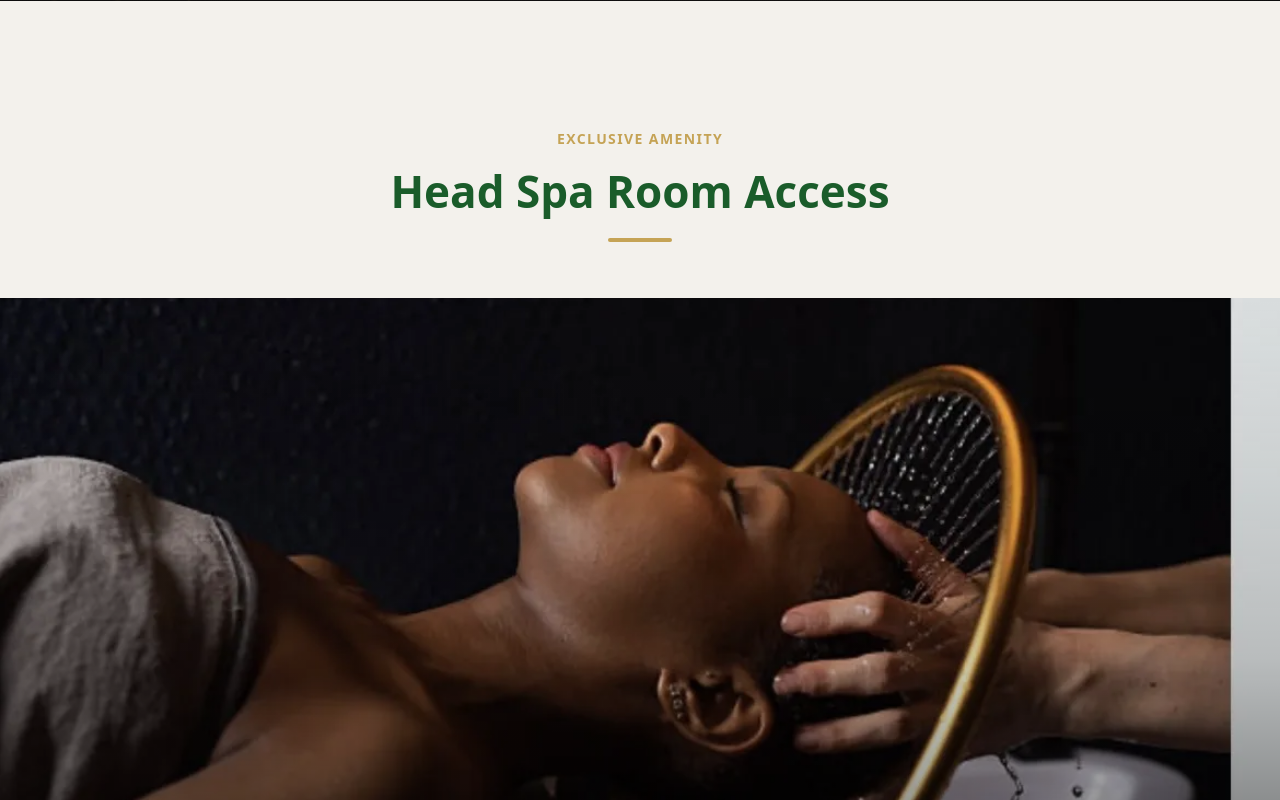
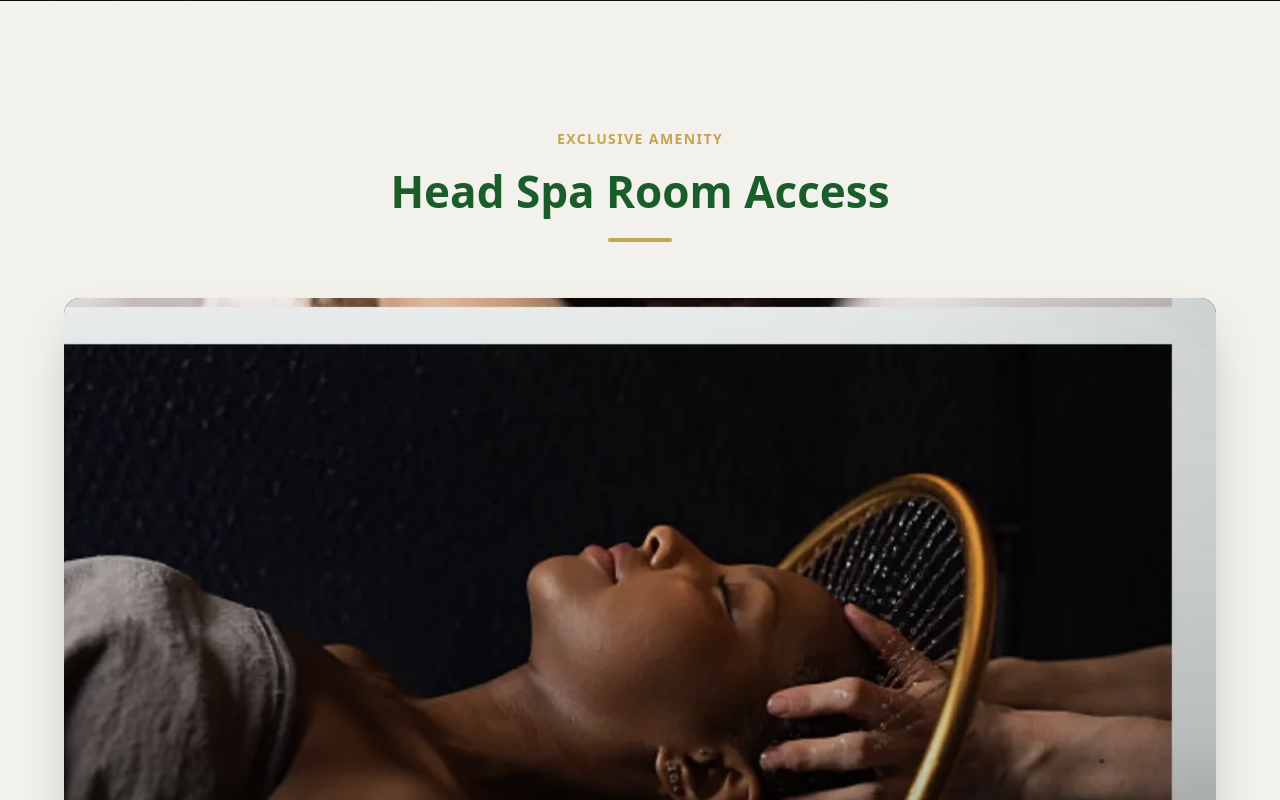
Before and after one commit to jonmohon/smyrna-suites, a Next.js app: page / in a window 1280 px wide. Shown: the part 960-1760 px from the top of the page. Built offline with nearby package versions, Linux system fonts and the light colour scheme.

Commit message:
Fix head spa image to fill rounded container with no gaps
Use exact source aspect ratio (1170/892), fill mode with object-cover,
bg-black fallback, and priority loading to eliminate gray background bleed.

Co-Authored-By: Claude Opus 4.6 (1M context) <noreply@anthropic.com>

```diff
--- a/src/app/page.tsx
+++ b/src/app/page.tsx
@@ -137,13 +137,13 @@ export default function Home() {
       {/* ================================================================ */}
       {/* HEAD SPA — Warm transitional section between hero and intro     */}
       {/* ================================================================ */}
-      <section className="relative overflow-hidden bg-gray-warm py-24 sm:py-32">
+      <section className="relative overflow-hidden bg-gray-warm px-4 py-24 sm:py-32">
         {/* Subtle decorative background */}
         <div className="pointer-events-none absolute inset-0 opacity-[0.03]">
           <div className="absolute right-1/4 top-1/2 h-[500px] w-[500px] -translate-y-1/2 rounded-full border border-gold" />
         </div>
 
-        <div className="relative mx-auto max-w-6xl px-4">
+        <div className="relative mx-auto max-w-6xl">
           <ScrollReveal variant="fade-up">
             {/* Centered label */}
             <div className="text-center">
@@ -156,18 +156,18 @@ export default function Home() {
               <div className="mx-auto mt-4 h-1 w-16 rounded-full bg-gold" />
             </div>
           </ScrollReveal>
-        </div>
 
-          {/* Image card — full width */}
+          {/* Image card */}
           <div className="relative mt-14">
             <ScrollReveal variant="fade-up" delay={150}>
-              <div className="relative overflow-hidden aspect-[4/3] sm:aspect-[16/9]">
+              <div className="relative w-full overflow-hidden rounded-2xl bg-black shadow-2xl" style={{ aspectRatio: '1170 / 892' }}>
                 <Image
                   src="/images/hair-wash.webp"
                   alt="Luxurious head spa hair washing service"
                   fill
-                  className="object-cover"
-                  sizes="(max-width: 1024px) 100vw, 960px"
+                  className="object-cover object-center"
+                  sizes="(max-width: 1024px) 100vw, 1152px"
+                  priority
                 />
                 {/* Dark gradient overlay at bottom */}
                 <div className="absolute inset-0 bg-gradient-to-t from-black/70 via-black/20 to-transparent" />
@@ -195,6 +195,7 @@ export default function Home() {
               <div className="h-px w-12 bg-gold/40" />
             </div>
           </ScrollReveal>
+        </div>
       </section>
 
       {/* ================================================================ */}
```
